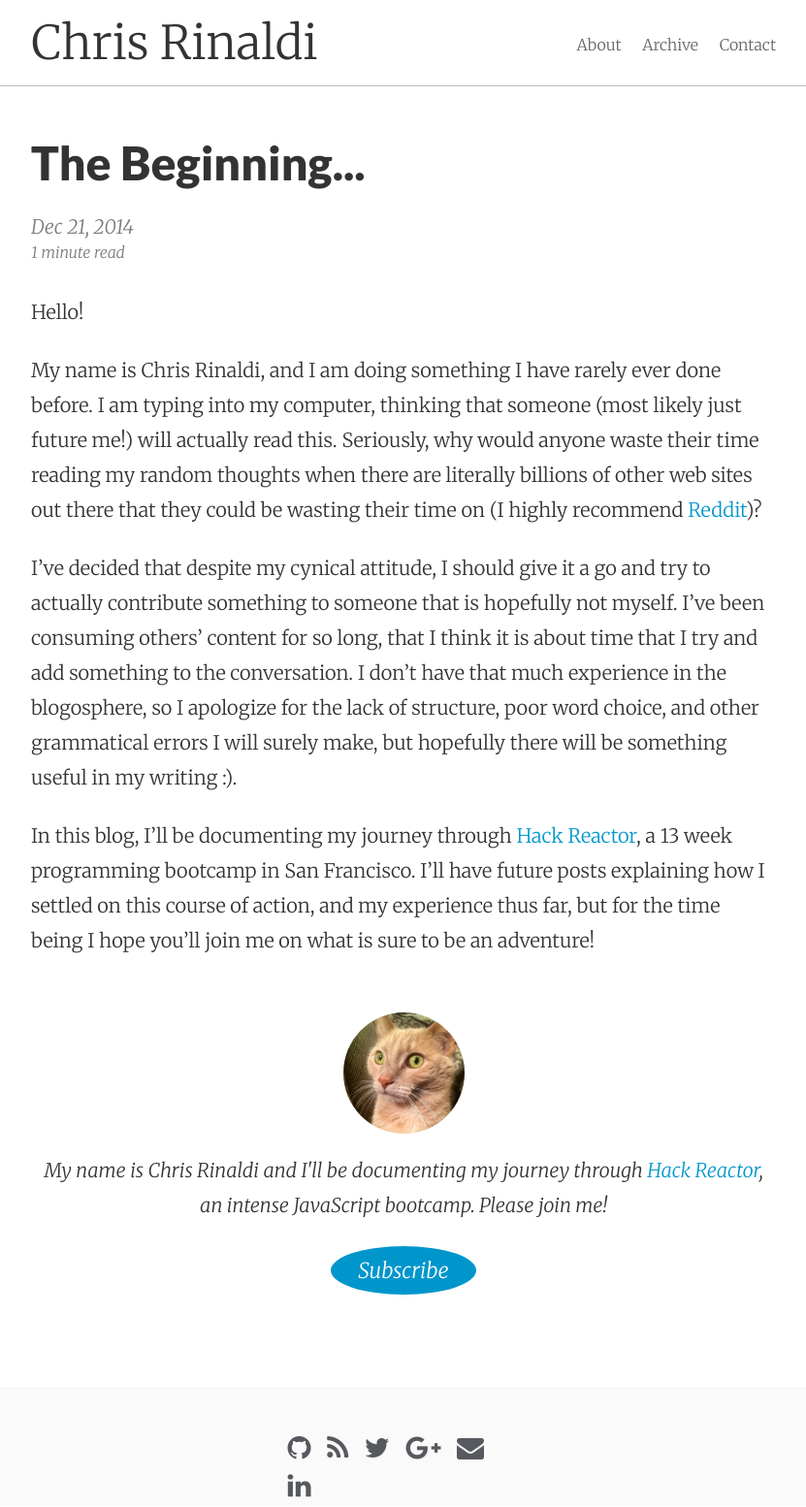
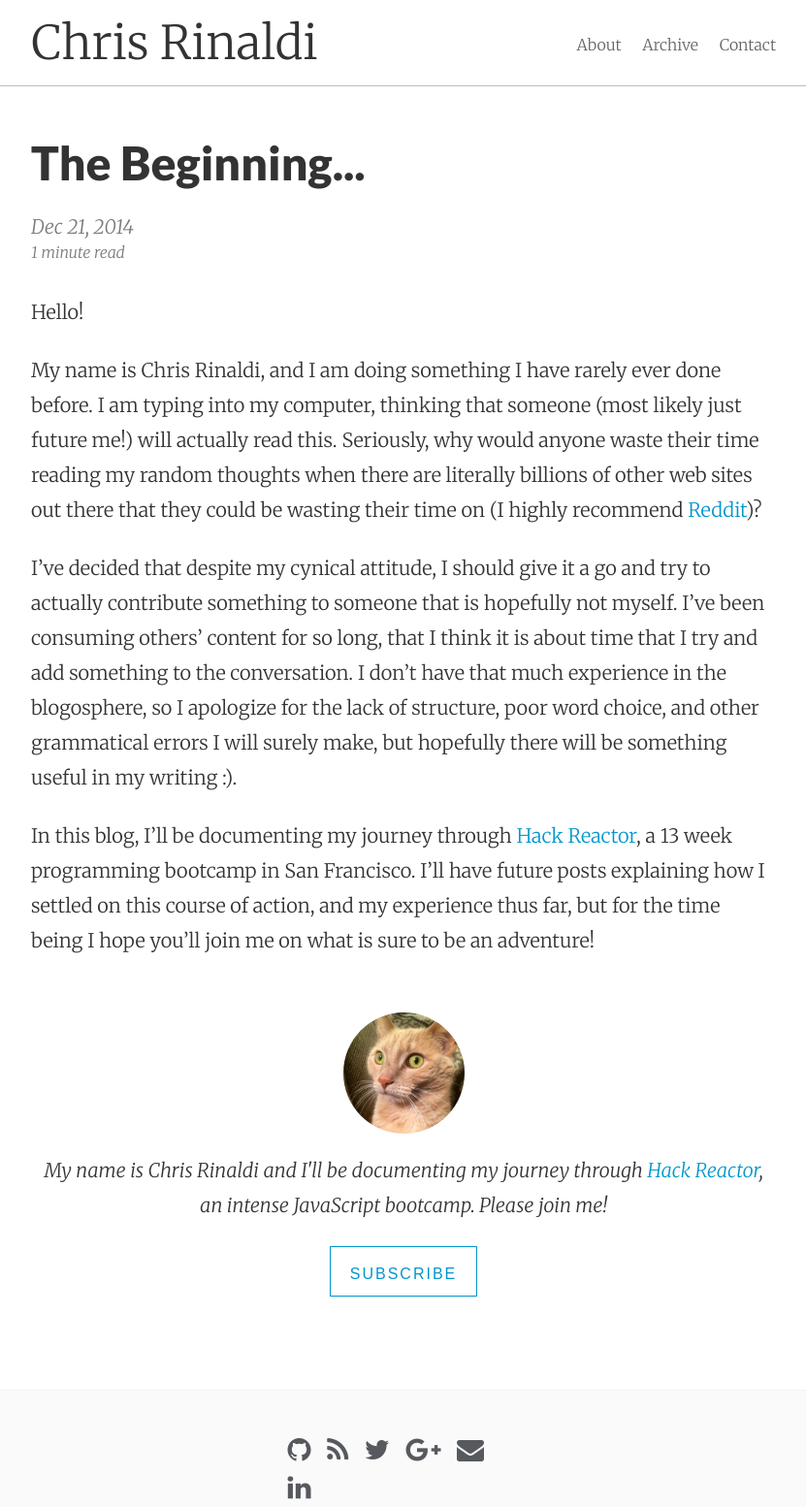
Before and after one commit to jrmatos/cgrinaldi.github.io, a Jekyll site: the page built from _posts/2014-12-21-the-beginning.markdown, in a window 1280 px wide. Shown: the whole page at 97% size, without its empty margins (224-1055 px from the left). Built offline with Jekyll 4.4.1, drawn with Linux system fonts in a browser that asks for light colours; nearby versions of some CDN libraries; comment, search, counter and statistics services are not loaded.

Commit message:
Change subscribe button style

```diff
--- a/_sass/_main.scss
+++ b/_sass/_main.scss
@@ -525,20 +525,30 @@ Copyright (c) 2014 Daniel Eden
 #subscribe {
   width: 150px;
   height: 50px;
-  border-radius: 50%;
-  background-color: #0096cc;
+  border-radius: 0%;
+  border: 1px solid #0096cc;
   line-height: 50px;
   margin: 0 auto;
   font-size: 22px;
 }
 
 #subscribe a {
+  color: #0096cc;
+  font-family: sans-serif;
+  font-size: 16px;
+  letter-spacing: 2px;
+  font-style: normal;
+  text-transform: uppercase;
+}
+
+#subscribe:hover {
+  background-color: #0096cc;
+}
+
+#subscribe:hover a {
   color: white;
 }
 
-#subscribe a:hover {
-  color: white;
-}
 
 /* decreasing the font-size between links */
 ul p {
```
